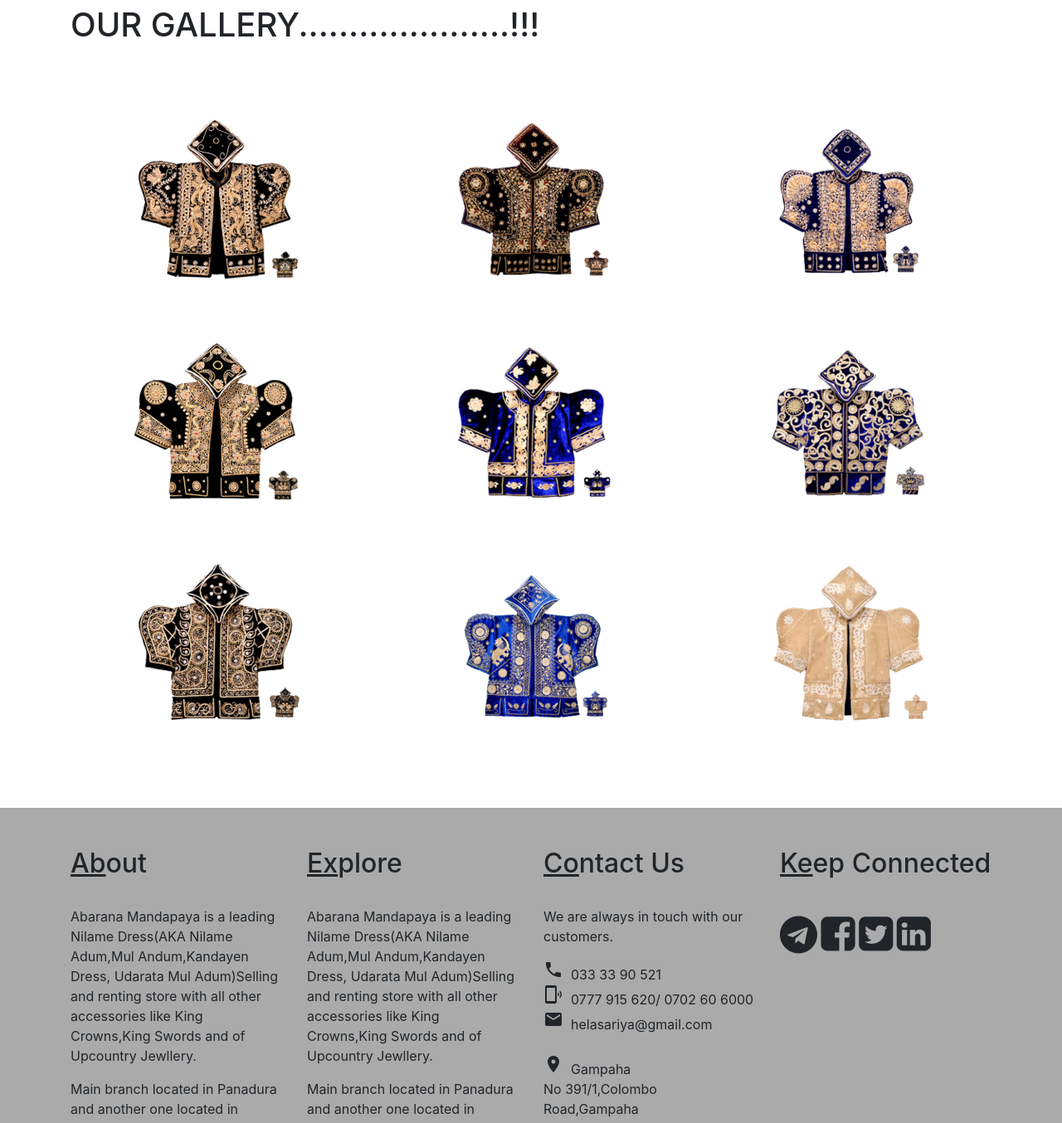
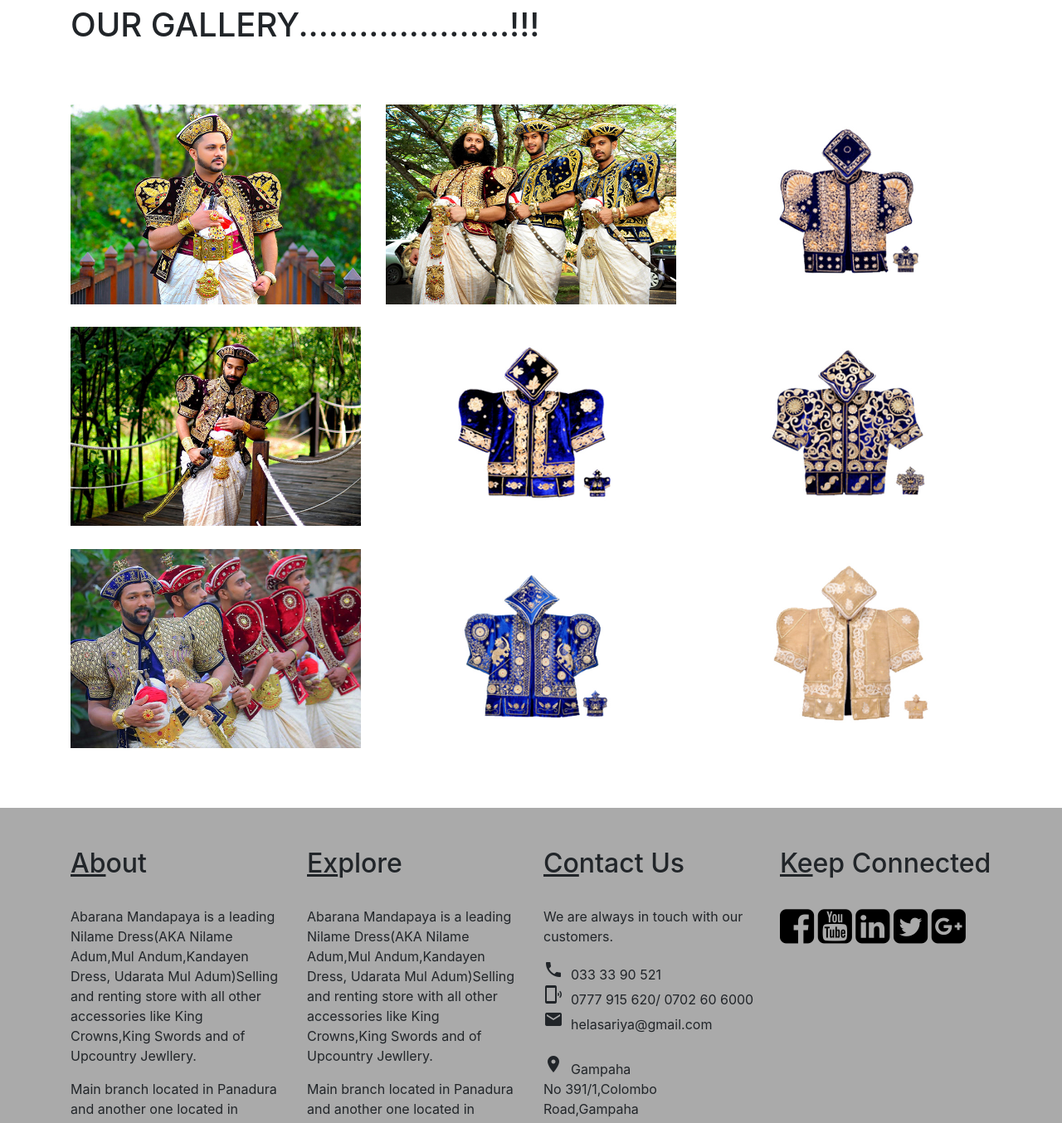
Before and after one commit to SLCoders/WEB2, a plain HTML site: page gallery.html in a window 1280 px wide. Shown: the part 240-1594 px from the top of the page at 83% size. Drawn offline with Linux system fonts and the light colour scheme.

Commit message:
update 4.1

```diff
--- a/gallery.html
+++ b/gallery.html
@@ -83,8 +83,8 @@ Smartphone Compatible web template, free webdesigns for Nokia, Samsung, LG, Sony
 			<div class="row agile_gallery_grids w3-agile demo mt-md-5 pt-4">
 				<div class="col-md-4 gal-sec">
 					<div class="gallery-grid1">
-						<a title="MAROON/CUTWORK | JM29" href="images/g1.jpg">
-						<img src="images/g1.jpg" alt=" " class="img-responsive" />
+						<a title="MAROON/CUTWORK | JM29" href="images/GL1.jpg">
+						<img src="images/GL1.jpg" alt=" " class="img-responsive" />
 						<div class="p-mask">
 							<h4>DESIGN</h4>
 							<p>MAROON/CUTWORK | JM29</p>
@@ -92,8 +92,8 @@ Smartphone Compatible web template, free webdesigns for Nokia, Samsung, LG, Sony
 						</a>
 					</div>
 					<div class="gallery-grid1">
-						<a title="Nulla porttitor accumsana." href="images/g2.jpg">
-						<img src="images/g2.jpg" alt=" " class="img-responsive" />
+						<a title="Nulla porttitor accumsana." href="images/GL2.jpg">
+						<img src="images/GL2.jpg" alt=" " class="img-responsive" />
 						<div class="p-mask">
 							<h4>Photog</h4>
 							<p>Gallery</p>
@@ -101,8 +101,8 @@ Smartphone Compatible web template, free webdesigns for Nokia, Samsung, LG, Sony
 						</a>
 					</div>
 					<div class="gallery-grid1">
-						<a title="Nulla porttitor accumsana." href="images/g3.jpg">
-						<img src="images/g3.jpg" alt=" " class="img-responsive" />
+						<a title="Nulla porttitor accumsana." href="images/GL3.jpg">
+						<img src="images/GL3.jpg" alt=" " class="img-responsive" />
 						<div class="p-mask">
 							<h4>Photog</h4>
 							<p>Gallery</p>
@@ -112,8 +112,8 @@ Smartphone Compatible web template, free webdesigns for Nokia, Samsung, LG, Sony
 				</div>
 				<div class="col-md-4 gal-sec">
 					<div class="gallery-grid1">
-						<a title="Nulla porttitor accumsana." href="images/g4.jpg">
-						<img src="images/g4.jpg" alt=" " class="img-responsive" />
+						<a title="Nulla porttitor accumsana." href="images/GL4.jpg">
+						<img src="images/GL4.jpg" alt=" " class="img-responsive" />
 						<div class="p-mask">
 							<h4>Photog</h4>
 							<p>Gallery</p>
@@ -170,6 +170,7 @@ Smartphone Compatible web template, free webdesigns for Nokia, Samsung, LG, Sony
 				</div>
 			</div>
 		</div>
+		</div>
 	</section>
 	<!--//Gallery-->
 	   <div class="container-fluid" style="background: #AAAAAA">
@@ -210,11 +211,11 @@ Smartphone Compatible web template, free webdesigns for Nokia, Samsung, LG, Sony
 		</div>
 		  <div class="col-xl-3">
 		    <h2><u>Ke</u>ep Connected</h2><br>
-			  <i class="glyphicon glyphicon-share-alt" style="font-size:45px"></i>
-			  <i class="fa fa-telegram" style="font-size:45px"></i>
-			  <i class="fa fa-facebook-square" style="font-size:48px"></i>
-			  <i class="fa fa-twitter-square" style="font-size:48px"></i>
-			  <i class="fa fa-linkedin-square" style="font-size:48px"></i>
+			  <a href="https://www.facebook.com/"><i class="fa fa-facebook-square" style="font-size:48px;color: black"></i></a>
+			  <a href="https://www.youtube.com/"><i class="fa fa-youtube-square" style="font-size:48px;color: black"></i></a>
+			  <a href="https://www.linkedin.com/"><i class="fa fa-linkedin-square" style="font-size:48px;color: black"></i></a>
+			  <a href="https://www.twitter.com/"><i class="fa fa-twitter-square" style="font-size:48px;color: black"></i></a>
+			  <a href="https://www.googleplus.com/"><i class="fa fa-google-plus-square" style="font-size:48px;color: black"></i></a>
 		</div>
     </div>
 	  &nbsp;
```
Also changed, not shown: collection.html (+5 -5 lines), index.html (+7 -7 lines), images/GL1.jpg (added), images/GL2.jpg (added), images/GL3.jpg (added), images/GL4.jpg (added), images/mul adum logo.png.
